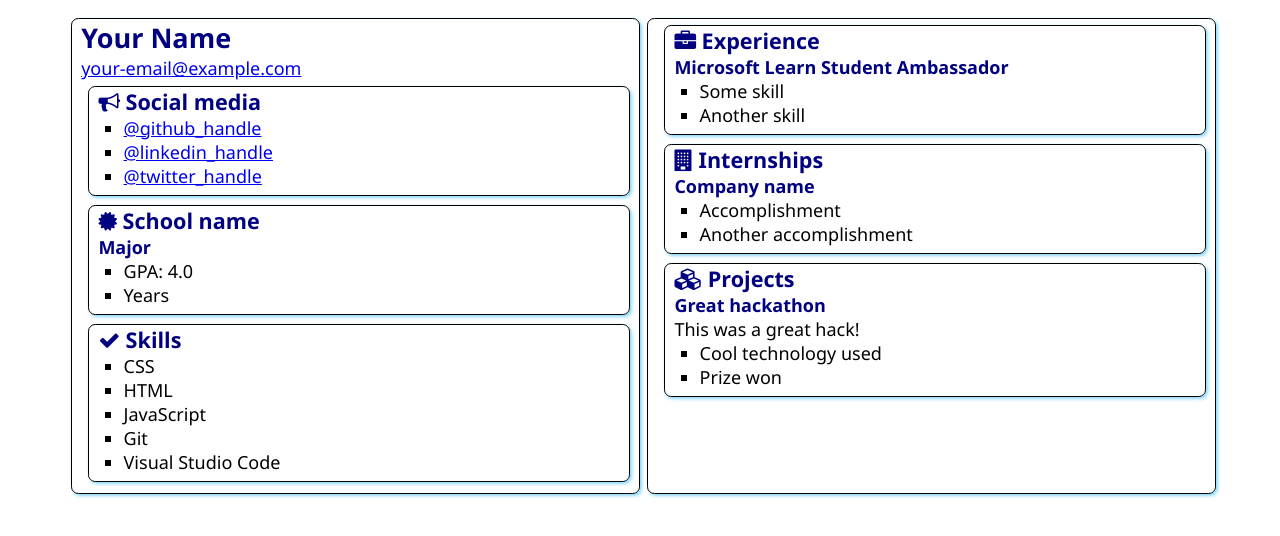
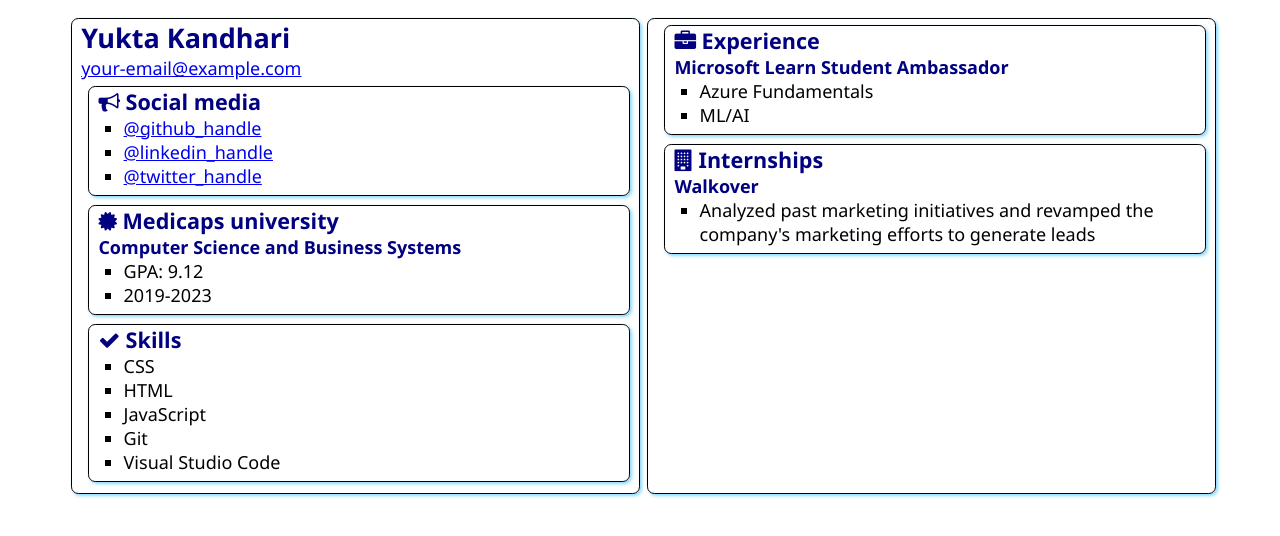
Before and after one commit to Yukta-Kandhari1/SATechnicalOnboarding, a plain HTML site: page src/index.html in a window 1280 px wide. Drawn offline with Linux system fonts and the light colour scheme.

Commit message:
updated html

```diff
--- a/src/index.html
+++ b/src/index.html
@@ -12,8 +12,8 @@
 <body>
     <main>
         <article class="box">
-            <h1>Your Name</h1>
-            <div><a href="mailto:your.email@example.com">your-email@example.com</a></div>
+            <h1>Yukta Kandhari</h1>
+            <div><a href="yukta.kandhari@studentambassadors.com">your-email@example.com</a></div>
 
             <section class="box">
                 <h2>
@@ -21,9 +21,9 @@
                     Social media
                 </h2>
                 <ul>
-                    <li><a href="https://github.com/<handle>">@github_handle</a></li>
-                    <li><a href="https://linkedin.com/in/<handle>">@linkedin_handle</a></li>
-                    <li><a href="https://twitter.com/<handle>">@twitter_handle</a></li>
+                    <li><a href="https://github.com/Yukta-Kandhari">@github_handle</a></li>
+                    <li><a href="https://www.linkedin.com/in/yukta-kandhari-a5386a185/">@linkedin_handle</a></li>
+                    <li><a href="https://twitter.com/KandhariYukta">@twitter_handle</a></li>
                 </ul>
             </section>
 
@@ -31,12 +31,12 @@
                 <div class="education">
                     <h2>
                         <i class="fa fa-certificate" aria-hidden="true"></i>
-                        School name
+                        Medicaps university
                     </h2>
-                    <h3>Major</h3>
+                    <h3>Computer Science and Business Systems </h3>
                     <ul>
-                        <li>GPA: 4.0</li>
-                        <li>Years</li>
+                        <li>GPA: 9.12</li>
+                        <li>2019-2023 </li>
                     </ul>
                 </div>
             </section>
@@ -63,8 +63,8 @@
                 </h2>
                 <h3>Microsoft Learn Student Ambassador</h3>
                 <ul>
-                    <li>Some skill</li>
-                    <li>Another skill</li>
+                    <li>Azure Fundamentals</li>
+                    <li>ML/AI</li>
                 </ul>
             </section>
             <section class="box">
@@ -73,25 +73,13 @@
                     Internships
                 </h2>
 
-                <h3>Company name</h3>
+                <h3>Walkover</h3>
                 <ul>
-                    <li>Accomplishment</li>
-                    <li>Another accomplishment</li>
+                    <li>Analyzed past marketing initiatives and revamped the company's marketing efforts to generate leads</li>
+
                 </ul>
             </section>
-            <section class="box">
-                <h2>
-                    <i class="fa fa-cubes" aria-hidden="true"></i>
-                    Projects
-                </h2>
 
-                <h3>Great hackathon</h3>
-                <div>This was a great hack!</div>
-                <ul>
-                    <li>Cool technology used</li>
-                    <li>Prize won</li>
-                </ul>
-            </section>
         </article>
 
     </main>
```
